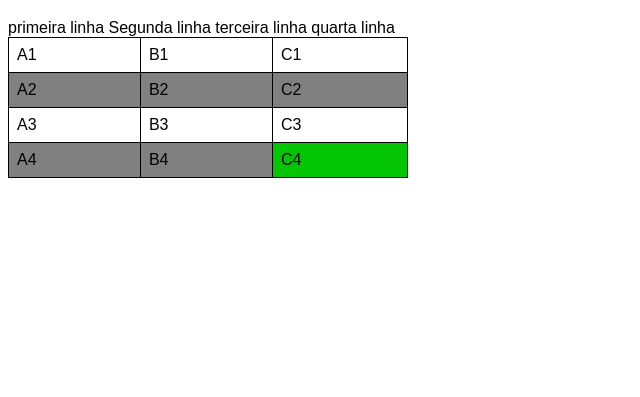
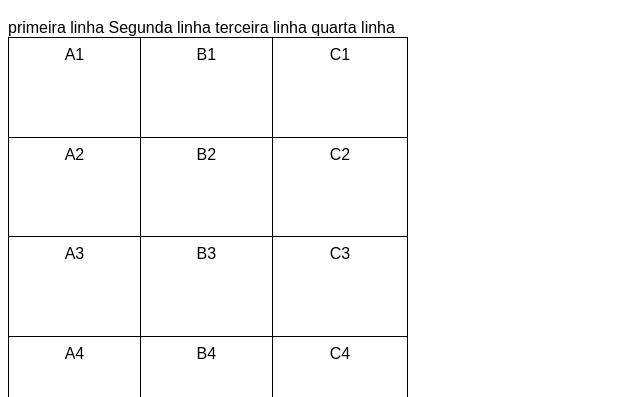
Before and after one commit to zim000/HTML-CSS, a plain HTML site: page Modulo 3/tabelas/index.html in a window 1280 px wide. Shown: the part 61-458 px from the top of the page, without its empty margins (0-640 px from the left). Drawn offline with Linux system fonts and the light colour scheme.

Commit message:
tabela 001 concluida

```diff
--- a/Modulo 3/tabelas/index.html
+++ b/Modulo 3/tabelas/index.html
@@ -18,7 +18,7 @@
             <td>C1</td>
         </tr>
 
-        <tr class="linha">Segunda linha
+        <tr>Segunda linha
             <td>A2</td>
             <td>B2</td>
             <td>C2</td>
@@ -32,7 +32,7 @@
 
         </tr>
 
-        <tr class="linha">quarta linha
+        <tr>quarta linha
             <td>A4</td>
             <td>B4</td>
             <td class="dado">C4</td>
--- a/Modulo 3/tabelas/style.css
+++ b/Modulo 3/tabelas/style.css
@@ -4,20 +4,15 @@ body{
 
 table{
     width: 400px;
+    height: 400px;
     border-collapse: collapse;
 
     td{
         border: 1px solid black;
         padding: 8px;
+        text-align: center; /*alinhamento horizontal*/
+
+        vertical-align: top; /*alinhamento vertical*/
     }
 
 }
-
-tr.linha{
-    background-color: grey;
-
-}
-
-td.dado{
-    background-color: rgb(4, 197, 4);
-}
```
